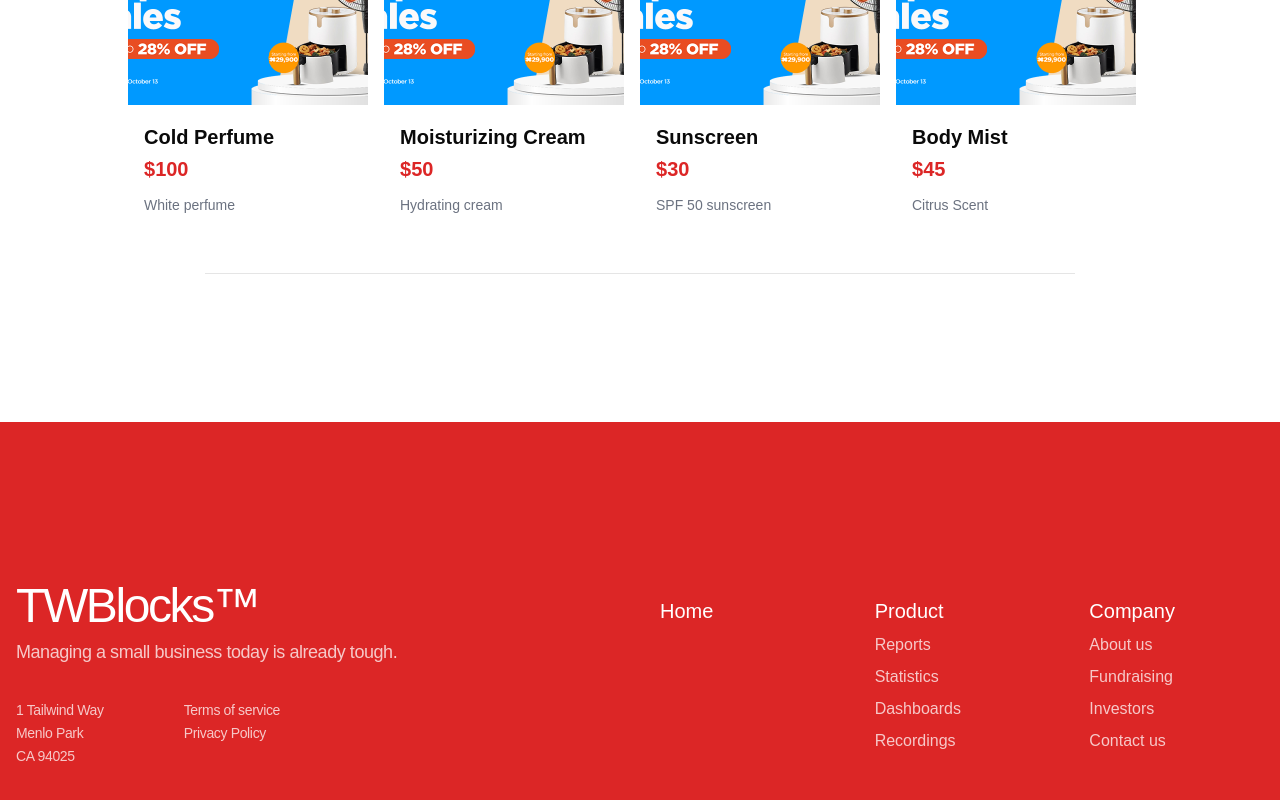
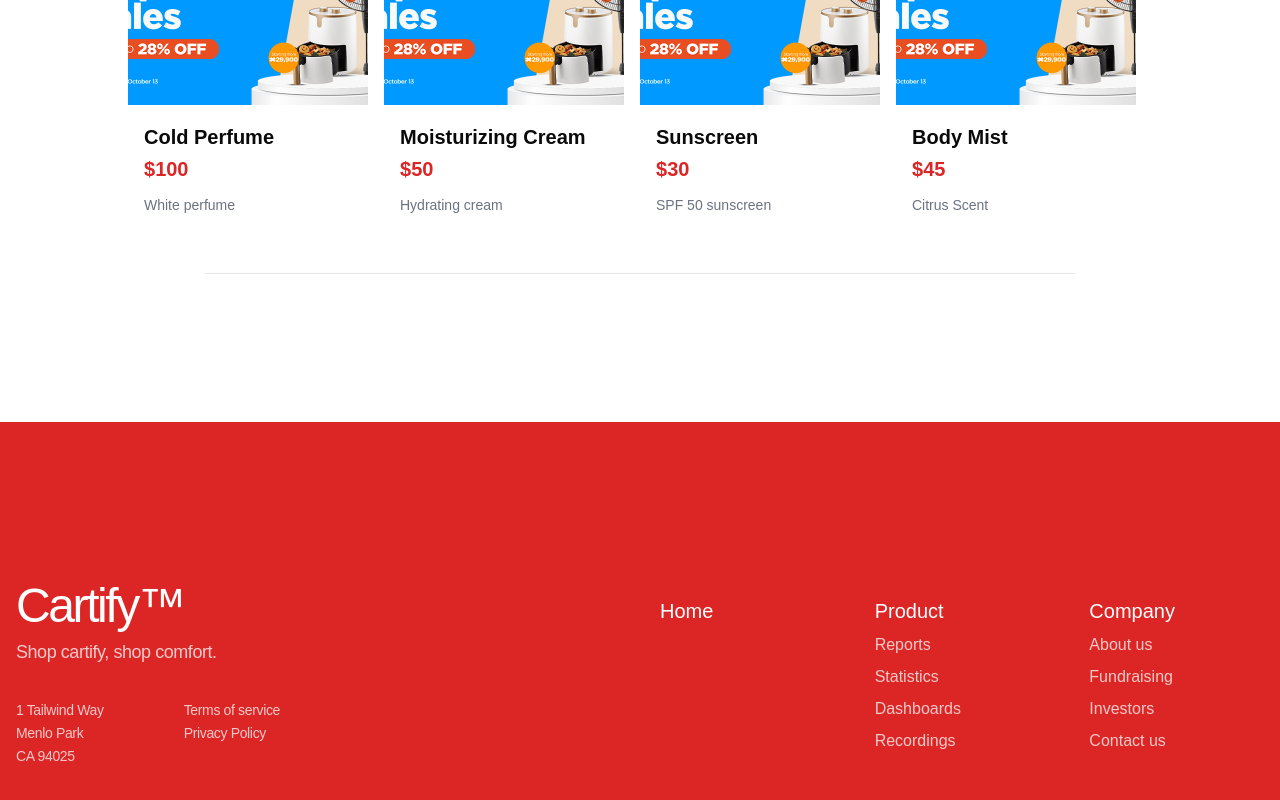
Before and after one commit to Robinson-Taiwo/e-commerce, a Next.js app: page / in a window 1280 px wide. Shown: the part 4424-5224 px from the top of the page. Built offline with nearby package versions, Linux system fonts and the light colour scheme.

Commit message:
wip: editied footer component

```diff
--- a/src/components/Footer.tsx
+++ b/src/components/Footer.tsx
@@ -60,10 +60,10 @@ const Footer = () => {
           <div className="flex gap-8 flex-col items-start">
             <div className="flex gap-2 flex-col">
               <h2 className="text-3xl md:text-5xl tracking-tighter max-w-xl font-regular text-left">
-                TWBlocks™
+                Cartify™
               </h2>
               <p className="text-lg max-w-lg leading-relaxed tracking-tight text-background/75 text-left">
-                Managing a small business today is already tough.
+               Shop cartify, shop comfort.
               </p>
             </div>
             <div className="flex gap-20 flex-row">
```
